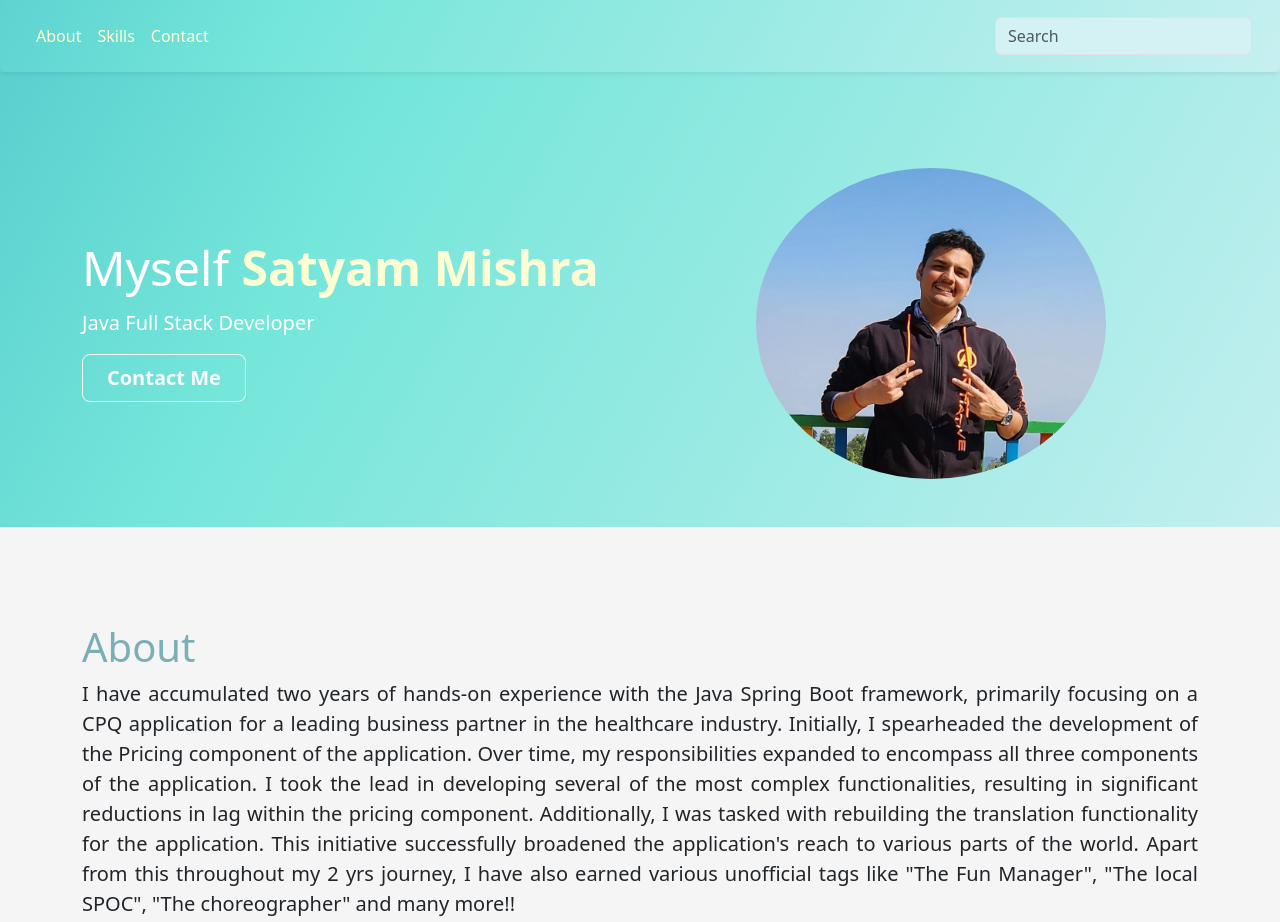
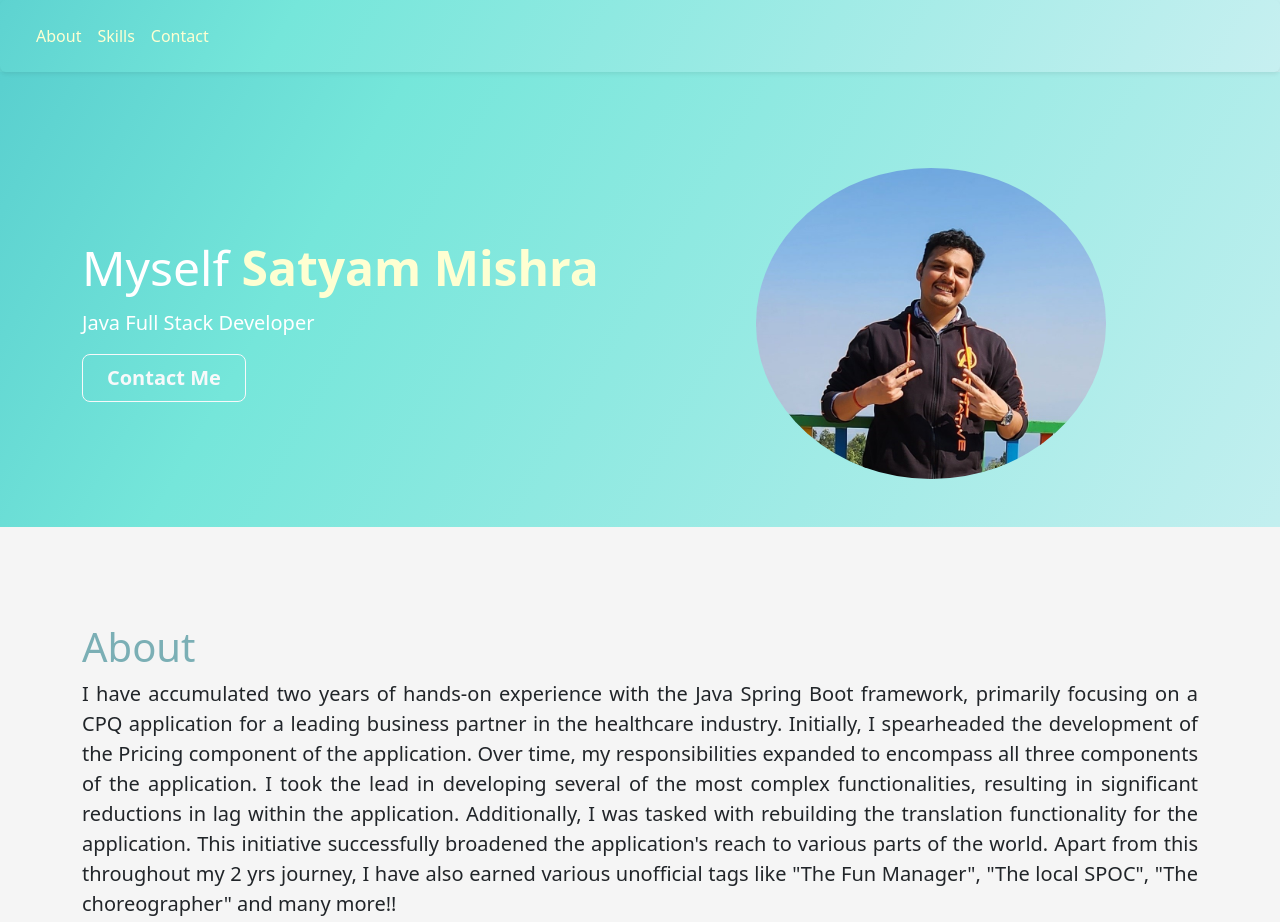
Before and after one commit to Knighteye097/Portfolio-html-css, a plain HTML site: page index.html in a window 1280 px wide. Shown: the top 922 px of the page. Drawn offline with nearby package versions, Linux system fonts and the light colour scheme.

Commit message:
Update index.html
Remove search bar

```diff
--- a/index.html
+++ b/index.html
@@ -39,11 +39,6 @@
                         <a class="nav-link" href="#Footer" style="color: #FEFFD2;">Contact</a>
                       </li>
                     </ul>
-                    <div class="d-lg-flex col-lg-3 justify-content-end">
-                        <form role="search">
-                            <input class="form-control" type="search" placeholder="Search" aria-label="Search" style="background-color: #D4F1F4;">
-                        </form>
-                    </div>
                   </div>
                 </div>
               </nav>
@@ -77,7 +72,7 @@
                     I have accumulated two years of hands-on experience with the Java Spring Boot framework, primarily focusing on a CPQ application
                     for a leading business partner in the healthcare industry. Initially, I spearheaded the development of the Pricing component of
                     the application. Over time, my responsibilities expanded to encompass all three components of the application. I took the lead in
-                    developing several of the most complex functionalities, resulting in significant reductions in lag within the pricing component.
+                    developing several of the most complex functionalities, resulting in significant reductions in lag within the application.
                     Additionally, I was tasked with rebuilding the translation functionality for the application. This initiative successfully
                     broadened the application's reach to various parts of the world. Apart from this throughout my 2 yrs journey, I have also earned
                     various unofficial tags like "The Fun Manager", "The local SPOC", "The choreographer" and many more!!
```
